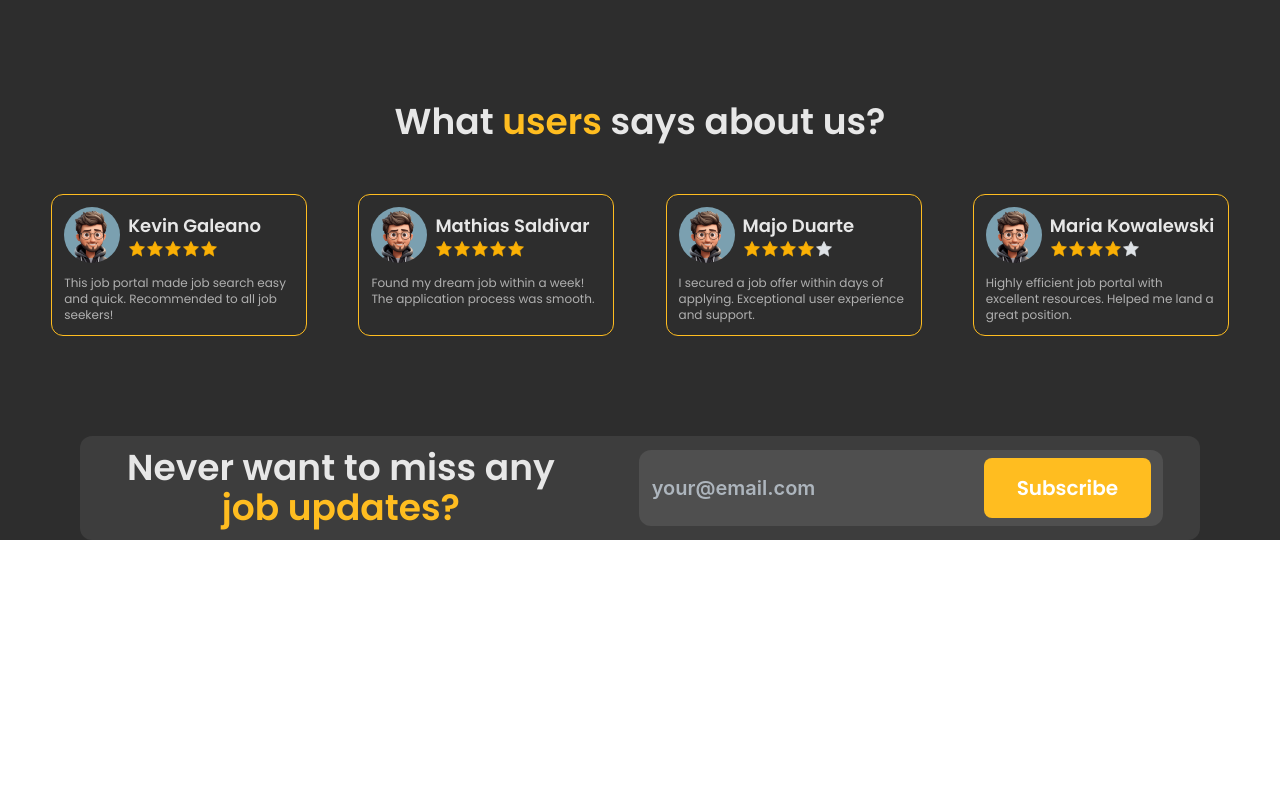
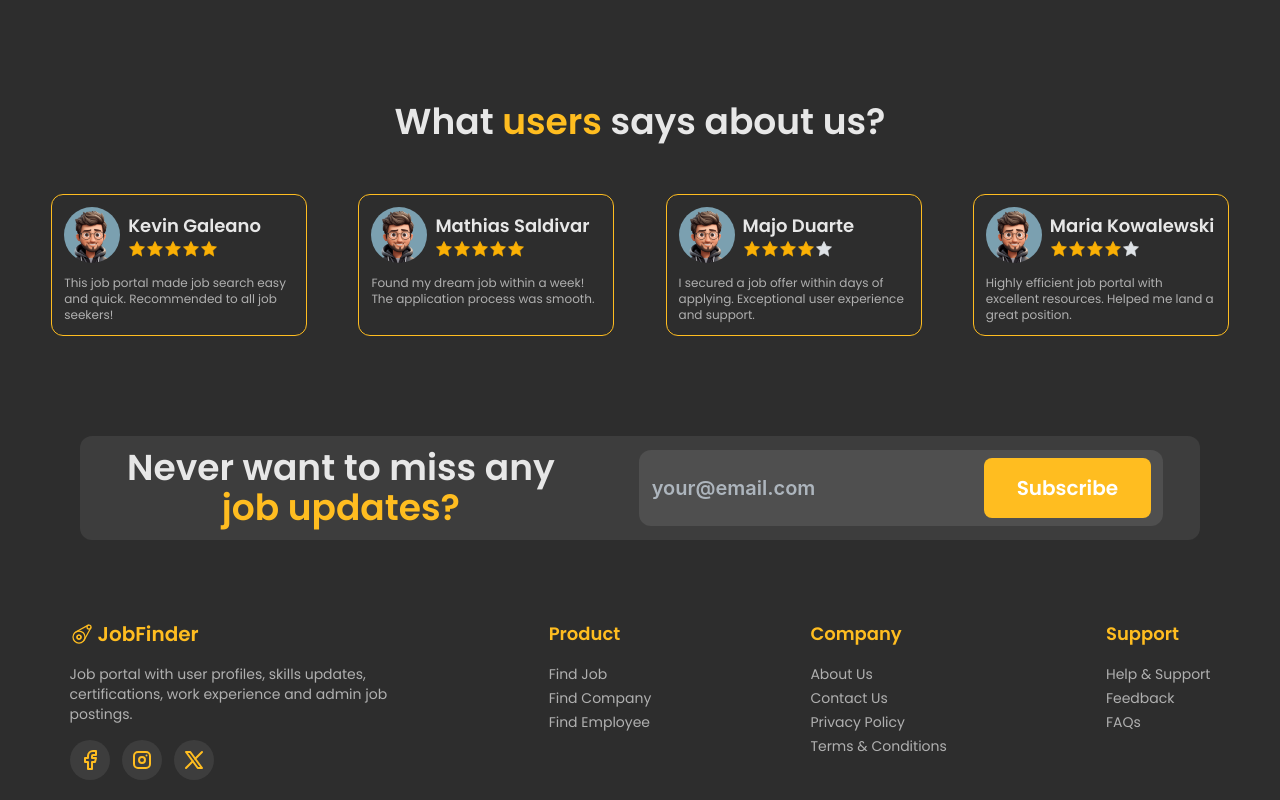
Before and after one commit to gsmkev/job-finder, a React (Create React App) app in the folder frontend/: page / in a window 1280 px wide. Shown: the part 1824-2624 px from the top of the page. Before the commit the page ends 2364 px from the top, so only its background shows below. Built offline with nearby package versions, Linux system fonts and the light colour scheme.

Commit message:
feat: Add Footer component to LandingPage
- Implemented the Footer component in `frontend/src/Footer/Footer.tsx` to display footer information and links.
- Integrated the Footer component into the HomePage in `frontend/src/Pages/HomePage.tsx`.

```diff
--- /dev/null
+++ b/frontend/src/Footer/Footer.tsx
@@ -0,0 +1,35 @@
+import { IconAsset, IconBrandFacebook, IconBrandInstagram, IconBrandX } from "@tabler/icons-react";
+import { footerLinks } from "../Data/Data";
+
+const Footer = () => {
+    return (
+        <div className={'mt-20 pb-5 flex gap-5 justify-around'}>
+            <div className={'w-1/4 flex flex-col gap-4'}>
+                <div className={'flex gap-1 items-center text-bright-sun-400'}>
+                    <IconAsset className={'h-6 w-6'} stroke={1.25}/>
+                    <div className={'text-xl font-semibold'}>JobFinder</div>
+                </div>
+                <div className={'text-sm text-mine-shaft-300'}>
+                    Job portal with user profiles, skills updates, certifications, work experience and admin job postings.
+                </div>
+                <div className={'flex gap-3 text-bright-sun-400 [&>div]:bg-mine-shaft-900 [&>div]:p-2 [&>div]:rounded-full [&>div]:cursor-pointer hover:[&>div]:bg-mine-shaft-800'}>
+                    <div><IconBrandFacebook /></div>
+                    <div><IconBrandInstagram /></div>
+                    <div><IconBrandX /></div>
+                </div>
+            </div>
+            {footerLinks.map((item, index) => (
+                <div key={index} className={''}>
+                   <div className={'text-lg font-semibold mb-4 text-bright-sun-400'}>{item.title}</div>
+                   {item.links.map((link, index) => (
+                        <div key={index} className={'text-mine-shaft-300 text-sm hover:text-bright-sun-400 cursor-pointer mb-1 hover:translate-x-2 transition duration-300 ease-in-out'}>
+                            {link}
+                        </div>
+                    ))}
+                </div>
+            ))}
+        </div>
+    );
+}
+
+export default Footer;
--- a/frontend/src/Pages/HomePage.tsx
+++ b/frontend/src/Pages/HomePage.tsx
@@ -5,6 +5,7 @@
 import Working from '../LandingPage/Working';
 import Testimonials from '../LandingPage/Testimonials';
 import Subscribe from '../LandingPage/Subscribe';
+import Footer from '../Footer/Footer';
 
 const HomePage = () => {
     return (
@@ -16,6 +17,7 @@
             <Working />
             <Testimonials />
             <Subscribe />
+            <Footer />
         </div>
 
     );
```
